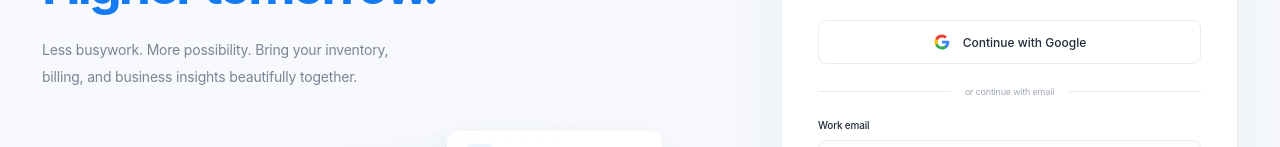
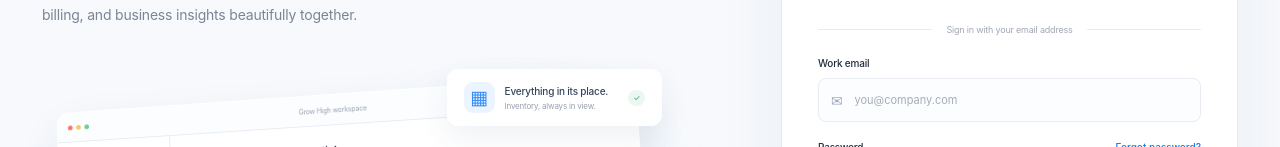
Before and after one commit to Gokulstartups/Grow-High, a website: page Grow-High-v0.5.1-Google-Login/Grow-High-Postgres/dist/index.html in a window 1280 px wide. Shown: the part 340-487 px from the top of the page. Drawn offline with Linux system fonts and the light colour scheme; no server answers.

Commit message:
Use email and password login only
Remove Google sign-in button from the served login page.

```diff
--- a/Grow-High-v0.5.1-Google-Login/Grow-High-Postgres/dist/index.html
+++ b/Grow-High-v0.5.1-Google-Login/Grow-High-Postgres/dist/index.html
@@ -29,8 +29,7 @@
 <div class="login-card">
 <img class="login-logo" src="assets/grow-high-logo.jpeg" alt="Grow High ascending red, yellow and blue bars">
 <div class="form-heading"><div class="eyebrow small">A LITTLE FOCUS. A BIGGER FUTURE.</div><h2 id="login-title">Welcome back.</h2><p>Let’s make room for your next big move.</p></div>
-<button class="google secondary" id="google"><svg width="18" height="18" viewBox="0 0 24 24" aria-hidden="true"><path fill="#4285F4" d="M21.6 12.23c0-.71-.06-1.39-.18-2.05H12v3.88h5.38a4.6 4.6 0 0 1-2 3.02v2.51h3.24c1.9-1.75 2.98-4.33 2.98-7.36Z"/><path fill="#34A853" d="M12 22c2.7 0 4.96-.9 6.62-2.41l-3.24-2.51c-.9.6-2.04.97-3.38.97-2.61 0-4.83-1.77-5.62-4.15H3.04v2.59A10 10 0 0 0 12 22Z"/><path fill="#FBBC05" d="M6.38 13.9a6 6 0 0 1 0-3.8V7.51H3.04a10 10 0 0 0 0 8.98Z"/><path fill="#EA4335" d="M12 5.95c1.47 0 2.79.51 3.82 1.51l2.87-2.87A9.59 9.59 0 0 0 12 2a10 10 0 0 0-8.96 5.51l3.34 2.59C7.17 7.72 9.39 5.95 12 5.95Z"/></svg>Continue with Google</button>
-<div class="divider"><span>or continue with email</span></div>
+<div class="divider"><span>Sign in with your email address</span></div>
 <form id="login-form">
 <label for="email">Work email</label><div class="input-wrap"><span aria-hidden="true">✉</span><input id="email" name="email" type="email" autocomplete="username" placeholder="you@company.com" required maxlength="254"></div>
 <div class="password-label"><label for="password">Password</label><button class="text-button" type="button" id="forgot">Forgot password?</button></div>
```
